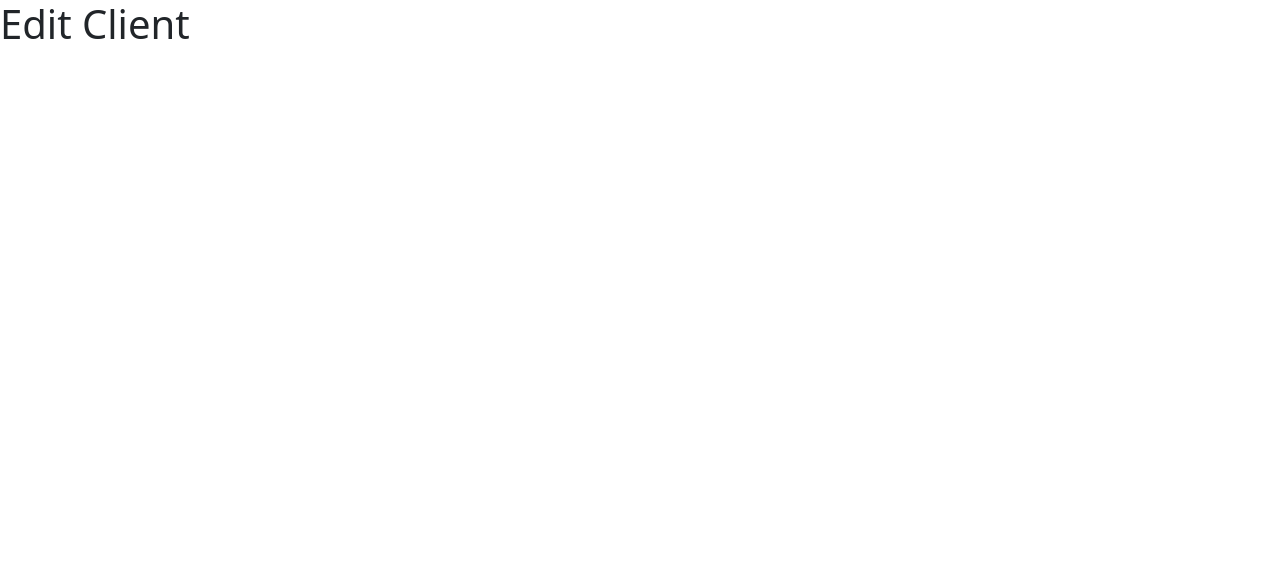
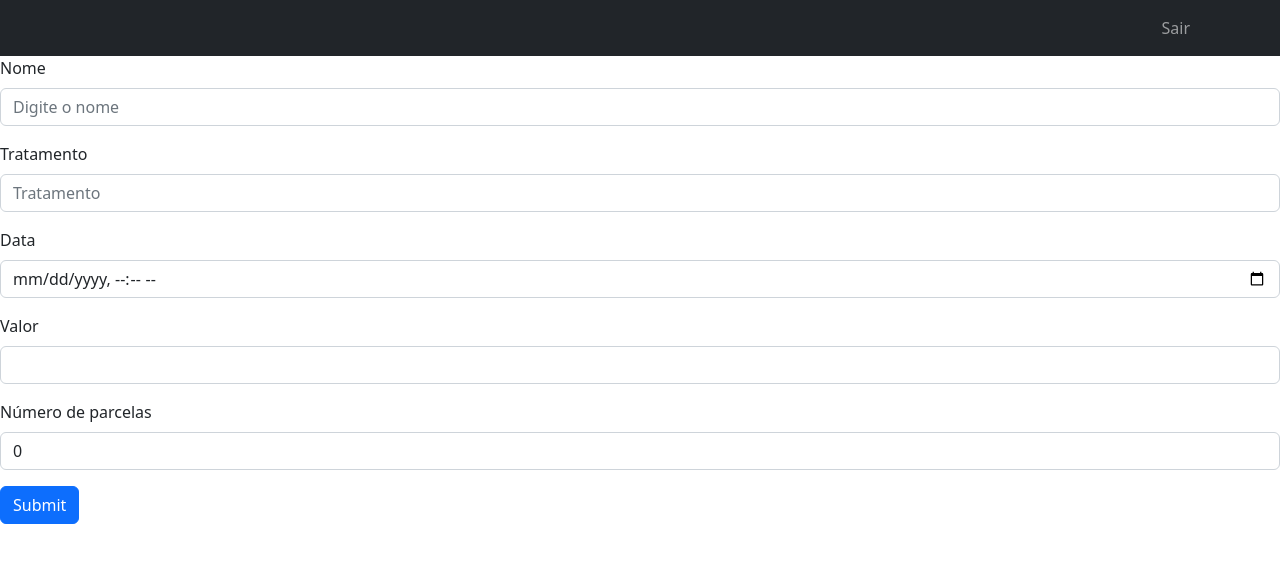
Before and after one commit to Humberto-Bonadiman/softeo-frontend, a React (Create React App) app: page /clients/edit/1 in a window 1280 px wide. Shown: the top 562 px of the page. Built offline with nearby package versions, Linux system fonts and the light colour scheme.

Commit message:
feat: create editClient page

```diff
--- a/src/context/DentistContext.tsx
+++ b/src/context/DentistContext.tsx
@@ -11,8 +11,10 @@ type DentistContextType = {
   setDentist: React.Dispatch<React.SetStateAction<IDentist>>;
   token: string;
   setToken: React.Dispatch<React.SetStateAction<string>>;
-  clients: IClients[];
-  setClients: React.Dispatch<React.SetStateAction<IClients[]>>;
+  oneClient: IClients;
+  setOneClient: React.Dispatch<React.SetStateAction<IClients>>;
+  allClients: IClients[];
+  setAllClients: React.Dispatch<React.SetStateAction<IClients[]>>;
 };
 
 const initialValue = {
@@ -22,7 +24,18 @@ const initialValue = {
   setDentist: () => {},
   token: '',
   setToken: () => {},
-  clients: [{
+  oneClient: {
+    id: '',
+    name: '',
+    treatment: '',
+    date: '',
+    value: '',
+    numberPlots: 0,
+    valuePlots: '',
+    dentistId: '',
+  },
+  setOneClient: () => {},
+  allClients: [{
     id: '',
     name: '',
     treatment: '',
@@ -32,7 +45,7 @@ const initialValue = {
     valuePlots: '',
     dentistId: '',
   }],
-  setClients: () => [{}],
+  setAllClients: () => [{}],
 };
 
 export const DentistContext = createContext<DentistContextType>(initialValue);
@@ -40,13 +53,16 @@ export const DentistContext = createContext<DentistContextType>(initialValue);
 export const DentistContextProvider = ({ children }: DentistContextProps) => {
   const [dentist, setDentist] = useState(initialValue.dentist);
   const [token, setToken] = useState(initialValue.token);
-  const [clients, setClients] = useState(initialValue.clients);
+  const [allClients, setAllClients] = useState(initialValue.allClients);
+  const [oneClient, setOneClient] = useState(initialValue.oneClient);
   return <DentistContext.Provider value={{
     dentist,
     setDentist,
     token,
     setToken,
-    clients,
-    setClients,
+    oneClient,
+    setOneClient,
+    allClients,
+    setAllClients,
   }}>{children}</DentistContext.Provider>;
 };
--- a/src/pages/Clients.tsx
+++ b/src/pages/Clients.tsx
@@ -1,41 +1,45 @@
 import { useContext, useEffect } from 'react';
-import { useNavigate } from 'react-router-dom';
-import { fetchApiShowClientByDentistId } from '../services/fetchApi';
+import { Link } from 'react-router-dom';
+import { fetchApiShowClientByDentistId, fetchApiFindClientById } from '../services/fetchApi';
 import { DentistContext } from '../context/DentistContext';
 import Header from '../components/Header';
 import { VscEdit, VscTrash } from 'react-icons/vsc';
 
 const Clients = () => {
-  const navigate = useNavigate();
-  const { setClients, clients } = useContext(DentistContext);
+  const { setAllClients, allClients, setOneClient } = useContext(DentistContext);
 
   const getClientsByDentist = async () => {
     const value = localStorage.getItem('token');
     if (typeof value === 'string') {
       const parse = JSON.parse(value);
+      console.log(parse);
       if (parse) {
         const response = await fetchApiShowClientByDentistId(parse);
+        console.log(response);
         const data = await response.json();
         console.log(data);
-        setClients(data);
+        setAllClients(data);
       }
     }
+  };
+
+  const editUser = async (id: string) => {
+    const value = localStorage.getItem('token') || '';
+    const result = await fetchApiFindClientById(id, value.substring(1, value.length-1));
+    const data = await result.json();
+    console.log(data);
+    setOneClient(data);
   };
 
 /*   const deleteClient = (id: string) => {
     removeExpenses(id);
   } */
 
-  const editClient = (id: string) => {
+  const linkClient = (id: string) => {
     return (
-      <button
-        data-testid="edit-btn"
-        onClick={ () => navigate(`/clients/edit/${id}`) }
-        type="button"
-        className="btn-edit-table btn"
-      >
+      <Link to={ `/clients/edit/${id}` } onClick={ () => editUser(id)}>
         <VscEdit className="btn-image" color="white" />
-      </button>
+      </Link>
     );
   }
 
@@ -63,7 +67,7 @@ const Clients = () => {
             </tr>
           </thead>
           <tbody>
-          {clients.map(({ id, name, treatment, date, value, numberPlots, valuePlots }, index) => (
+          {allClients.map(({ id, name, treatment, date, value, numberPlots, valuePlots }, index) => (
             <tr key={index}>
               <th>{id}</th>
               <td>{name}</td>
@@ -72,7 +76,9 @@ const Clients = () => {
               <td>{value}</td>
               <td>{numberPlots}</td>
               <td>{valuePlots}</td>
-              <td>{editClient(id)} / <VscTrash className="btn-image" color="white" /></td>
+              <td>
+                {linkClient(id)} / <VscTrash className="btn-image" color="white" />
+              </td>
             </tr>
           ))}
         </tbody>
--- a/src/pages/EditClient.tsx
+++ b/src/pages/EditClient.tsx
@@ -1,12 +1,97 @@
 import React, { useState, useEffect, useContext } from 'react';
 import { useNavigate, useParams } from 'react-router-dom';
 import Header from './../components/Header';
-import { fetchApiRegister } from '../services/fetchApi';
+import Button from 'react-bootstrap/Button';
+import Form from 'react-bootstrap/Form';
+import { fetchApiFindClientById } from '../services/fetchApi';
 import { DentistContext } from '../context/DentistContext';
 
-const editClient = () => {
-  const { id } = useParams<{id?: string}>();
-  return (<h1>Edit Client</h1>)
+const EditClient = () => {
+  const navigate = useNavigate();
+  const { id } = useParams();
+  const { oneClient } = useContext(DentistContext);
+  const [error, setError] = useState(false);
+  const [name, setName] = useState(oneClient.name);
+  const [treatment, setTreatment] = useState(oneClient.treatment);
+  const [date, setDate] = useState(oneClient.date);
+  const [valueTreatment, setValueTreatment] = useState(oneClient.value);
+  const [numberPlots, setNumberPlots] = useState(oneClient.numberPlots);
+
+  const handleClick = async (event: { preventDefault: () => void; }) => {
+    event.preventDefault();
+    const value = localStorage.getItem('token') || '';
+    console.log(value);
+    if (typeof id === 'string') {
+      const result = await fetchApiFindClientById(id, value.substring(1, value.length-1));
+      const ERROR = 401;
+      if (result.status === ERROR) {
+        setError(true);
+      }
+      const STATUS_CODE_OK = 200;
+      if (result.status === STATUS_CODE_OK) {
+        setError(false);
+        navigate('/clients');
+      }
+    }
+  };
+
+  return (
+    <div>
+      <Header />
+
+      <Form>
+        <Form.Group className="mb-3" controlId="formBasicName">
+          <Form.Label>Nome</Form.Label>
+          <Form.Control
+            type="text"
+            placeholder="Digite o nome"
+            value={ name }
+            onChange={ ({ target }) => setName(target.value) }
+          />
+        </Form.Group>
+        <Form.Group className="mb-3" controlId="formBasicTreatment">
+          <Form.Label>Tratamento</Form.Label>
+          <Form.Control
+            type="text"
+            placeholder="Tratamento"
+            value={ treatment }
+            onChange={ ({ target }) => setTreatment(target.value) }
+          />
+        </Form.Group>
+        <Form.Group className="mb-3" controlId="formBasicDate">
+          <Form.Label>Data</Form.Label>
+          <Form.Control
+            type="datetime-local"
+            value={ date }
+            onChange={ ({ target }) => setDate(target.value) }
+          />
+        </Form.Group>
+        <Form.Group className="mb-3" controlId="formBasicValue">
+          <Form.Label>Valor</Form.Label>
+          <Form.Control
+            type="number"
+            min="0"
+            value={ valueTreatment }
+            step=".01"
+            onChange={ ({ target }) => setValueTreatment(target.value) }
+          />
+        </Form.Group>
+        <Form.Group className="mb-3" controlId="formBasicNumberPlots">
+          <Form.Label>Número de parcelas</Form.Label>
+          <Form.Control
+            type="number"
+            min="0"
+            value={ numberPlots }
+            onChange={ ({ target }) => setNumberPlots(parseInt(target.value)) }
+          />
+        </Form.Group>
+
+        <Button variant="primary" type="submit" onClick={ handleClick }>
+          Submit
+        </Button>
+      </Form>
+    </div>
+  );
 };
 
-export default editClient;
+export default EditClient;
--- a/src/services/fetchApi.tsx
+++ b/src/services/fetchApi.tsx
@@ -48,3 +48,16 @@ export const fetchApiShowClientByDentistId = async (token: string) => {
   const response = await fetchShowClientByDentistId;
   return response;
 };
+
+export const fetchApiFindClientById = async (id: string, token: string) => {
+  const fetchFindClientById = fetch(`${request}/client/${id}`, {
+    method: 'GET',
+    headers: {
+      Accept: appJson,
+      'Content-Type': appJson,
+      Authorization: token,
+    },
+  });
+  const response = await fetchFindClientById;
+  return response;
+};
```
